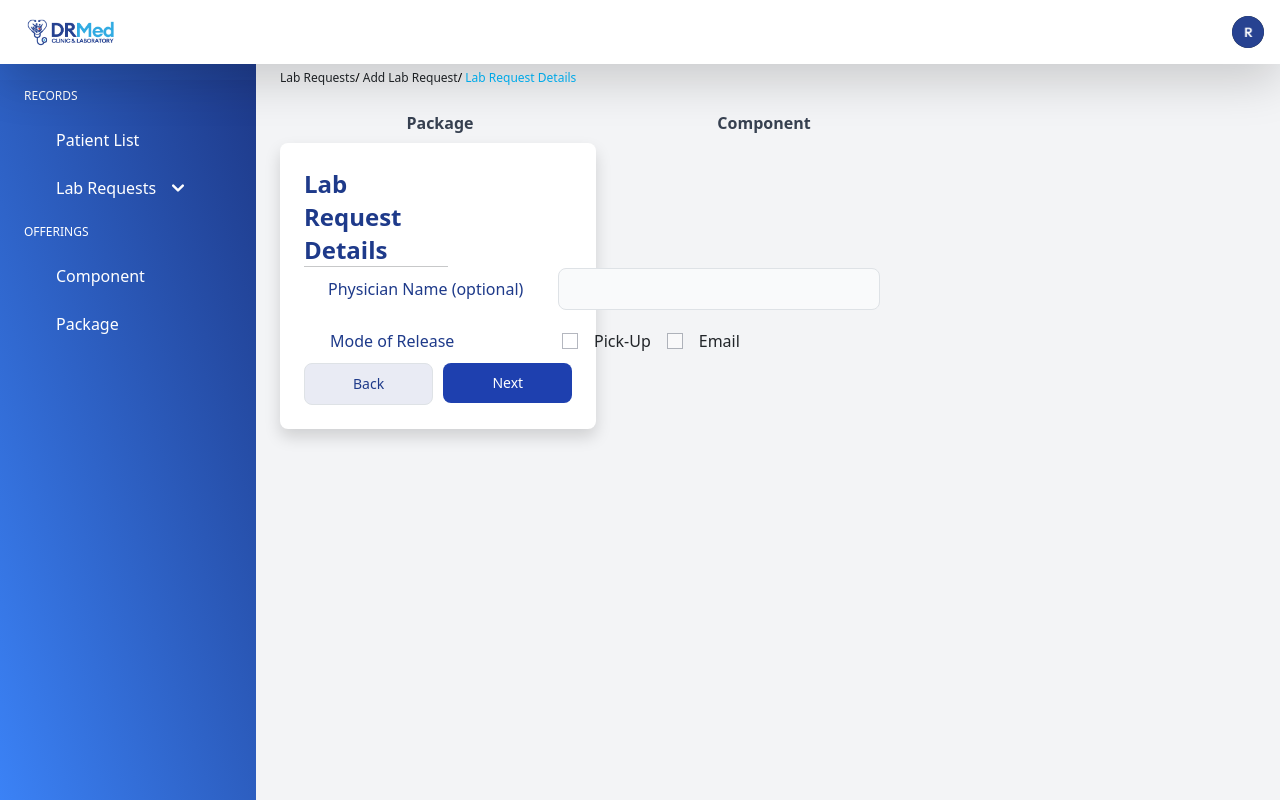
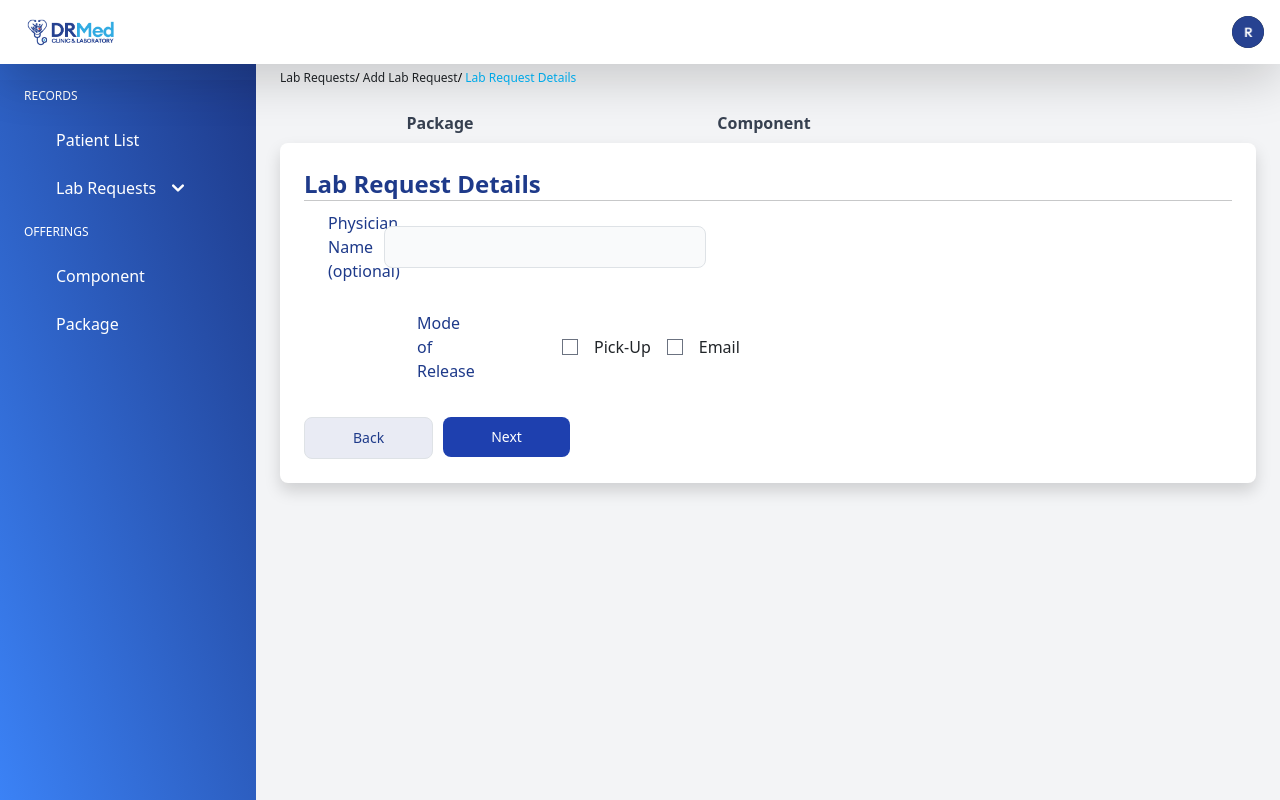
Before and after one commit to daveigh-abogado/drmedlab, a Django app: template labreqsys/templates/labreqsys/add_labreq_details.html in a window 1280 px wide. Run offline with Django 5.2, Linux system fonts and the light colour scheme; the template is opened without the code that fills it, so the values that code supplies are empty; style sheets or scripts are compiled from the project's sources; some libraries are stand-ins or nearby versions.

Commit message:
Edited fine-tune (discarded frontend of add-labreq)
- add lab request details
- billing summary
- view patient
- patient list

```diff
--- a/labreqsys/templates/labreqsys/add_labreq_details.html
+++ b/labreqsys/templates/labreqsys/add_labreq_details.html
@@ -21,18 +21,18 @@
 </div>
 
 <!--CONTENT-->
-<div class="flex-wrap">
-    <div class="gap-2 ">
+<div class="flex">
+    <div class="gap-2 w-full">
         <form id="form" method="POST" action="{% url 'summarize_labreq' pk=patient.pk %}">{% csrf_token %}
             <div class="bg-white p-6 pt-13 rounded-lg shadow">
-                <div class="tab active gap-1 w-36 " id="tab-0">
+                <div class="tab active gap-1 " id="tab-0">
                     <h1 class="text-mm font-bold text-blue-900">Lab Request Details</h1>
                     <hr>
 
                     <div class="self-stretch px-3.5 inline-flex flex-col justify-center items-start gap-2">
 
                         <div class="inline-flex justify-center items-center gap-2.5">
-                          <div class="w-[230px] p-2.5 flex justify-start items-center gap-2.5">
+                          <div class="w-14 p-2.5 flex justify-start items-center gap-2.5">
                             <div class="justify-center"><span class="text-blue-900 font-medium">Physician Name (optional) </span></div>
                           </div>
                           <div data-show-label="false" data-state="Default" class="w-[322px] inline-flex flex-col justify-start items-start gap-1.5">
@@ -41,8 +41,8 @@
                         </div>
 
                         <div class="self-stretch inline-flex justify-start items-center gap-2.5">
-                            <div class="w-[234px] flex justify-center items-center gap-2.5">
-                                <div class="w-[230px] p-2.5 flex justify-start items-center gap-2.5">
+                            <div class="w-[234px] flex justify-center items-start gap-2.5">
+                                <div class="w-14 p-2.5 flex justify-start items-start gap-2.5">
                                 <div class="justify-center text-blue-900 font-medium">Mode of Release</div>
                                 </div>
                             </div>
@@ -58,14 +58,14 @@
                     </div>
                 </div>
                 <!--BUTTONS-->
-                <div class="grid gap-2.5 sm:grid-cols-2">
+                <div class="inline-flex gap-2.5 mt-4 justify-start w-14">
                     <div>
-                        <a class="w-full justify-center text-blue-900 inline-flex items-center border border-blue-900 bg-blue-900-10 bg-opacity-10 hover:bg-gray-200 focus:ring-4 focus:outline-none focus:ring-primary-300 font-medium rounded-lg text-sm px-5 py-2.5 text-center no-underline" href="{% url 'add_labreq' pk=patient.pk %}">
+                        <a class="justify-center text-blue-900 inline-flex items-center border border-blue-900 bg-blue-900-10 bg-opacity-10 hover:bg-gray-200 focus:ring-4 focus:outline-none focus:ring-primary-300 font-medium rounded-lg text-sm px-5 py-2.5 text-center no-underline" href="{% url 'add_labreq' pk=patient.pk %}">
                             Back
                         </a>
                     </div>
                     <div>
-                        <button type="submit" class="w-full justify-center text-white inline-flex items-center bg-primary-700 hover:bg-primary-800 focus:ring-4 focus:outline-none focus:ring-primary-300 font-medium rounded-lg text-sm px-5 py-2.5 text-center ">
+                        <button type="submit" class="justify-center text-white inline-flex items-center bg-primary-700 hover:bg-primary-800 focus:ring-4 focus:outline-none focus:ring-primary-300 font-medium rounded-lg text-sm px-5 py-2.5 text-center ">
                             Next
                         </button>
                     </div>
--- a/theme/static/css/dist/styles.css
+++ b/theme/static/css/dist/styles.css
@@ -657,10 +657,10 @@
   flex-shrink: 0;
   height: 1rem;
   width: 1rem;
-  color: #2563eb;
+  color: #274291;
   background-color: #fff;
   border-color:   #274291;
-  opacity: 50%;
+  opacity: 100%;
   border-width: 1px;
   --tw-shadow: 0 0 #0000;
 }
@@ -679,14 +679,14 @@
   --tw-ring-inset: var(--tw-empty,/*!*/ /*!*/);
   --tw-ring-offset-width: 2px;
   --tw-ring-offset-color: #fff;
-  --tw-ring-color: #2563eb;
+  --tw-ring-color: #274291;
   --tw-ring-offset-shadow: var(--tw-ring-inset) 0 0 0 var(--tw-ring-offset-width) var(--tw-ring-offset-color);
   --tw-ring-shadow: var(--tw-ring-inset) 0 0 0 calc(2px + var(--tw-ring-offset-width)) var(--tw-ring-color);
   box-shadow: var(--tw-ring-offset-shadow), var(--tw-ring-shadow), var(--tw-shadow);
 }
 
 [type='checkbox']:checked,[type='radio']:checked {
-  border-color: transparent;
+  border-color: #274291;
   background-color: currentColor;
   background-size: 100% 100%;
   background-position: center;
@@ -718,7 +718,7 @@
 }
 
 [type='checkbox']:checked:hover,[type='checkbox']:checked:focus,[type='radio']:checked:hover,[type='radio']:checked:focus {
-  border-color: transparent;
+  border-color: #274291;
   background-color: currentColor;
 }
 
@@ -740,7 +740,7 @@
 }
 
 [type='checkbox']:indeterminate:hover,[type='checkbox']:indeterminate:focus {
-  border-color: transparent;
+  border-color: #274291;
   background-color: currentColor;
 }
 
@@ -1136,6 +1136,10 @@
   width: 7rem;
 }
 
+.w-14 {
+  width: 14.375rem;
+}
+
 
 .w-64 {
   width: 16rem;
```
Also changed, not shown: labreqsys/templates/labreqsys/patientList.html (+8 -8 lines), labreqsys/templates/labreqsys/summarize_labreq.html (+16 -9 lines), labreqsys/templates/labreqsys/view_patient.html (+4 -4 lines).
